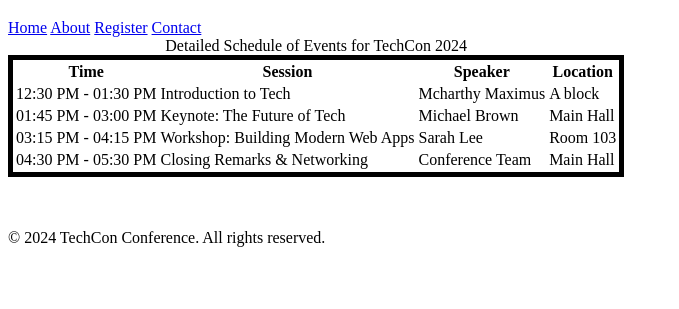
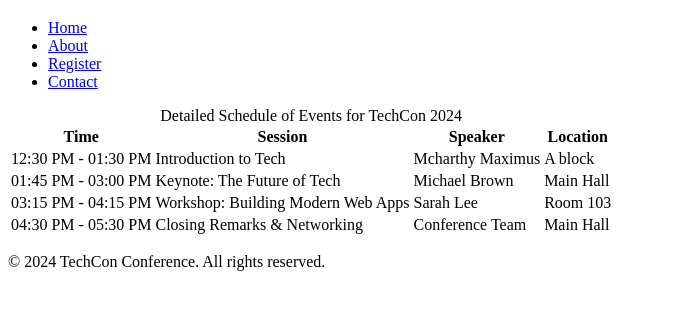
Before and after one commit to uxrecheal/TechCon_HTML, a plain HTML site: page schedule.html in a window 1280 px wide. Shown: the part 61-370 px from the top of the page, without its empty margins (0-679 px from the left). Drawn offline with Linux system fonts and the light colour scheme.

Commit message:
Last commit

```diff
--- a/schedule.html
+++ b/schedule.html
@@ -3,36 +3,37 @@
 <head>
     <meta charset="UTF-8">
     <meta name="viewport" content="width=device-width, initial-scale=1.0">
-    <title>Document</title>
-    <style>
-        table {
-    border: 5px solid black;
-}
-    </style>
+    <title>TechCon 2024 - Schedule</title>
 </head>
 <body>
-    <header><h1>Schedule for TechCon 2024</h1>
+    <header>
+        <h1>Schedule for TechCon 2024</h1>
         <nav>
-                <a href="index.html">Home</a>
-                <a href="About.html">About</a>
-                <a href="register.html">Register</a>
-                <a href="contact.html">Contact</a>
+            <ul>
+                <li><a href="index.html">Home</a></li>
+                <li><a href="About.html">About</a></li>
+                <li><a href="register.html">Register</a></li>
+                <li><a href="contact.html">Contact</a></li>
+            </ul>
         </nav>
     </header>
     <main>
         <table>
-    <caption>Detailed Schedule of Events for TechCon 2024 </caption>
+            <caption>Detailed Schedule of Events for TechCon 2024</caption>
+            <thead>
                 <tr>
                     <th scope="col">Time</th>
                     <th scope="col">Session</th>
                     <th scope="col">Speaker</th>
                     <th scope="col">Location</th>
                 </tr>
+            </thead>
+            <tbody>
                 <tr>
                     <td>12:30 PM - 01:30 PM</td>
-            <td>Introduction to Tech </td>
+                    <td>Introduction to Tech</td>
                     <td>Mcharthy Maximus</td>
-            <td>A block </td>
+                    <td>A block</td>
                 </tr>
                 <tr>
                     <td>01:45 PM - 03:00 PM</td>
@@ -52,8 +53,11 @@
                     <td>Conference Team</td>
                     <td>Main Hall</td>
                 </tr>
+            </tbody>
         </table>
     </main>
-    <footer><br><br><p>&copy; 2024 TechCon Conference. All rights reserved.</p></footer>
+    <footer>
+        <p>&copy; 2024 TechCon Conference. All rights reserved.</p>
+    </footer>
 </body>
 </html>
```
Lines whose indentation alone changed are shown as unchanged.
